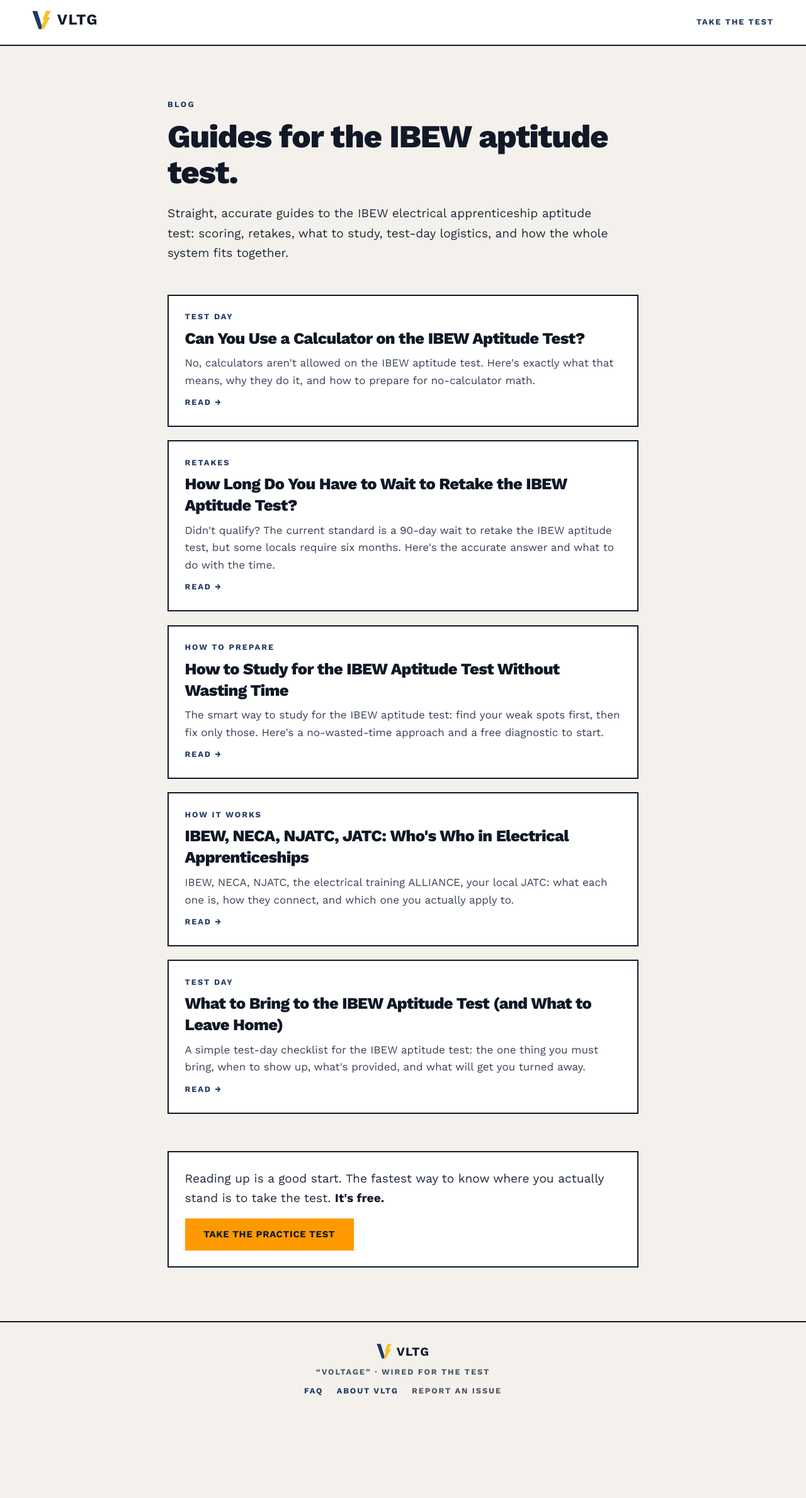
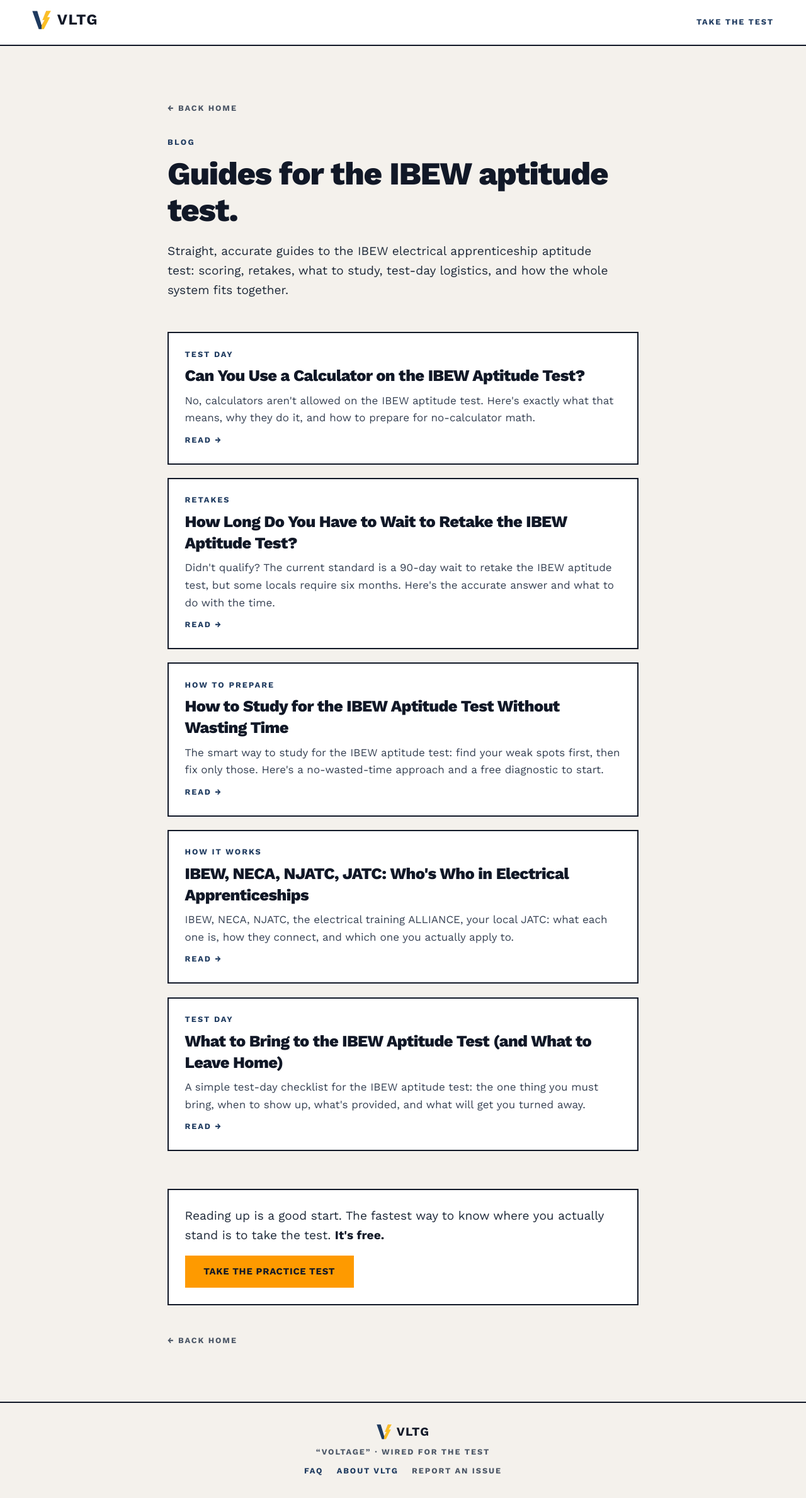
Before and after one commit to bhavjotkhurana/vltg-net, a Next.js app in the folder app/: page /blog in a window 1280 px wide. Shown: the whole page at 63% size. Before the commit the page ends 2252 px from the top, so only its background shows below. Built offline with nearby package versions, Linux system fonts and the light colour scheme.

Commit message:
Add back-home links to the blog index and posts
Each post now has a "Back home" link (with "All guides") at both the top and
bottom, and the index has one at the top and bottom. Matches the muted
"Back home" style used on the About page.

Co-Authored-By: Claude Opus 4.8 <noreply@anthropic.com>

```diff
--- a/app/src/app/blog/[slug]/page.tsx
+++ b/app/src/app/blog/[slug]/page.tsx
@@ -88,12 +88,14 @@ export default async function BlogPostPage({
       </header>
 
       <main className="mx-auto max-w-3xl px-6 py-14 sm:px-8 sm:py-20">
-        <Link
-          href="/blog"
-          className="text-xs font-bold uppercase tracking-[0.15em] text-gray-600 transition-colors hover:text-[#111827]"
-        >
-          ← All guides
-        </Link>
+        <div className="flex flex-wrap items-center gap-x-5 gap-y-1 text-xs font-bold uppercase tracking-[0.15em] text-gray-600">
+          <Link href="/" className="transition-colors hover:text-[#111827]">
+            ← Back home
+          </Link>
+          <Link href="/blog" className="transition-colors hover:text-[#111827]">
+            All guides
+          </Link>
+        </div>
 
         <p className="mb-3 mt-8 text-xs font-bold uppercase tracking-[0.18em] text-[#1E3A5F]">
           {clusterLabel(post.cluster)}
@@ -133,6 +135,15 @@ export default async function BlogPostPage({
             Take the practice test
           </Link>
         </div>
+
+        <div className="mt-10 flex flex-wrap items-center gap-x-5 gap-y-1 text-xs font-bold uppercase tracking-[0.15em] text-gray-600">
+          <Link href="/" className="transition-colors hover:text-[#111827]">
+            ← Back home
+          </Link>
+          <Link href="/blog" className="transition-colors hover:text-[#111827]">
+            All guides
+          </Link>
+        </div>
       </main>
 
       <SiteFooter />
--- a/app/src/app/blog/page.tsx
+++ b/app/src/app/blog/page.tsx
@@ -45,7 +45,14 @@ export default function BlogIndexPage() {
       </header>
 
       <main className="mx-auto max-w-3xl px-6 py-14 sm:px-8 sm:py-20">
-        <p className="mb-3 text-xs font-bold uppercase tracking-[0.18em] text-[#1E3A5F]">
+        <Link
+          href="/"
+          className="text-xs font-bold uppercase tracking-[0.15em] text-gray-600 transition-colors hover:text-[#111827]"
+        >
+          ← Back home
+        </Link>
+
+        <p className="mb-3 mt-8 text-xs font-bold uppercase tracking-[0.18em] text-[#1E3A5F]">
           Blog
         </p>
         <h1 className="text-4xl font-extrabold leading-[1.12] tracking-tight text-[#111827] sm:text-5xl">
@@ -92,6 +99,15 @@ export default function BlogIndexPage() {
             Take the practice test
           </Link>
         </div>
+
+        <div className="mt-10">
+          <Link
+            href="/"
+            className="text-xs font-bold uppercase tracking-[0.15em] text-gray-600 transition-colors hover:text-[#111827]"
+          >
+            ← Back home
+          </Link>
+        </div>
       </main>
 
       <SiteFooter />
```
